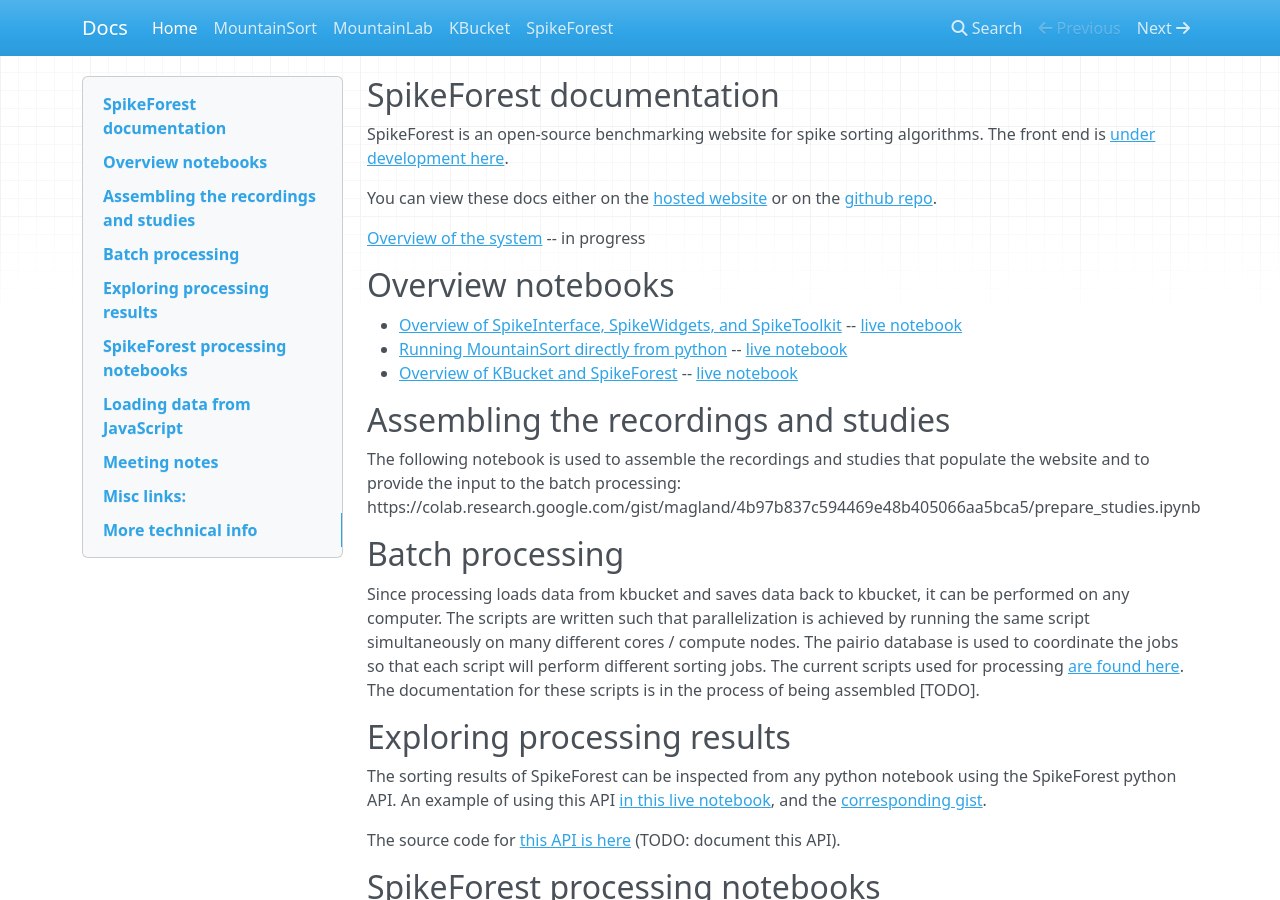
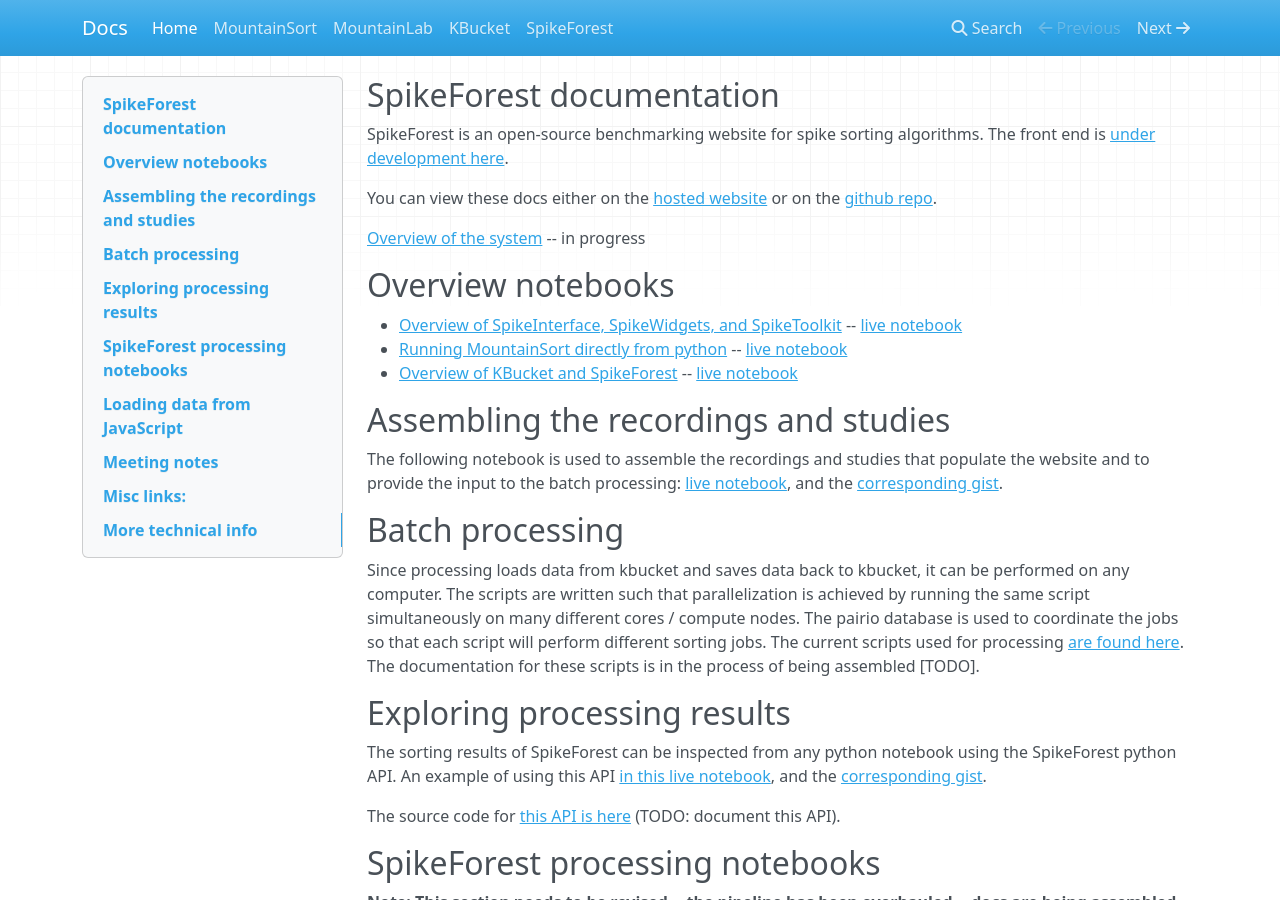
Before and after one commit to scratcharchive/spikeforest-docs, an MkDocs documentation site: the page built from docs/index.md, in a window 1280 px wide and 900 px high. Built offline with MkDocs 1.6.1, drawn with Linux system fonts in a browser that asks for light colours; nearby versions of some CDN libraries.

Commit message:
Update index.md

```diff
--- a/docs/index.md
+++ b/docs/index.md
@@ -14,7 +14,7 @@
 
 ## Assembling the recordings and studies
 
-The following notebook is used to assemble the recordings and studies that populate the website and to provide the input to the batch processing: https://colab.research.google.com/gist/magland/4b97b837c594469e48b405066aa5bca5/prepare_studies.ipynb
+The following notebook is used to assemble the recordings and studies that populate the website and to provide the input to the batch processing: [live notebook](https://colab.research.google.com/gist/magland/4b97b837c594469e48b405066aa5bca5/prepare_studies.ipynb), and the [corresponding gist](https://gist.github.com/magland/4b97b837c594469e48b405066aa5bca5).
 
 ## Batch processing
 
```
